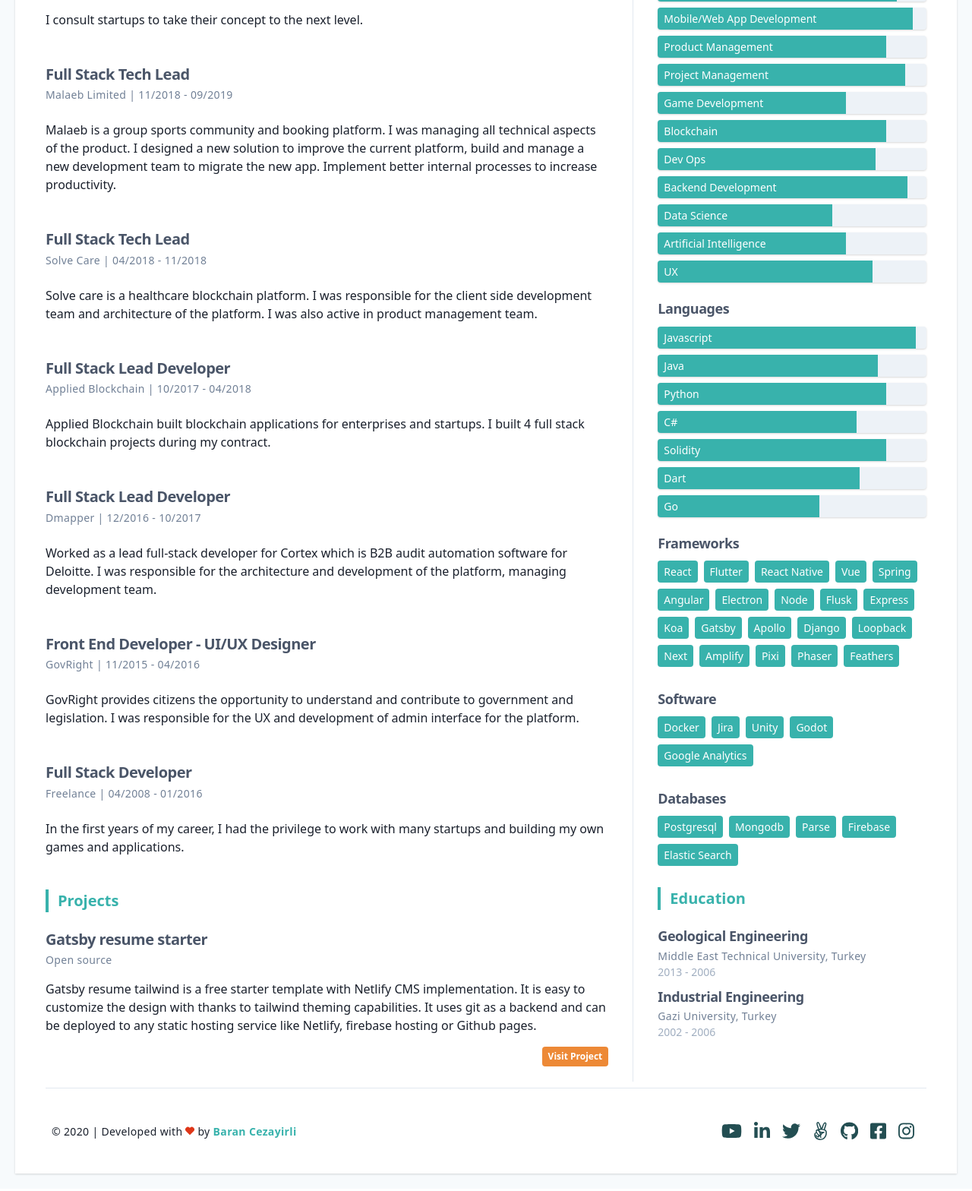
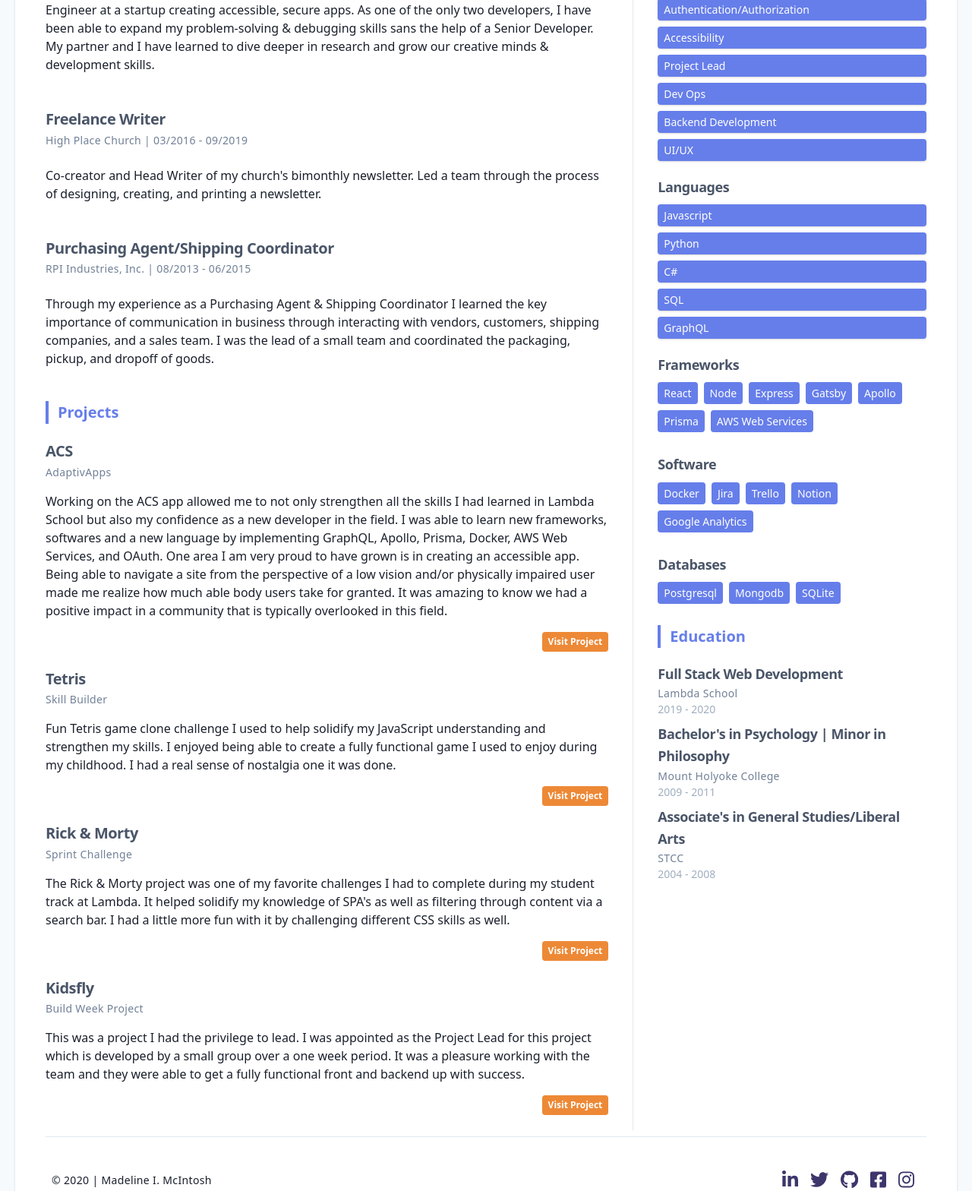
Before and after one commit to MsMaddyMac/resume, a Gatsby site: page / in a window 1280 px wide. Shown: the part 549-2117 px from the top of the page at 76% size. Built offline with nearby package versions, Linux system fonts and the light colour scheme; Gatsby itself is replaced by a stand-in of ours.

Commit message:
completes resume

```diff
--- a/data/profile.json
+++ b/data/profile.json
@@ -1,9 +1,9 @@
 {
   "contact": {
-    "phone": "+380 63 251 76 44",
-    "email": "contact@barancezayirli.com",
-    "website": "https://barancezayirli.com",
-    "location": "Kiev, Ukraine"
+    "phone": "(856)236-3400",
+    "email": "mmcintosh2k14@gmail.com",
+    "website": "https://github.com/MsMaddyMac",
+    "location": "Sicklerville, NJ"
   },
   "skills": [
     {
@@ -11,48 +11,32 @@
       "type": "percent",
       "subskills": [
         {
-          "name": "Architecture",
-          "percent": 89
+          "name": "Mobile/Web App Development",
+          "percent": 100
         },
         {
-          "name": "Mobile/Web App Development",
-          "percent": 95
+          "name": "Authentication/Authorization",
+          "percent": 100
         },
         {
-          "name": "Product Management",
-          "percent": 85
+          "name": "Accessibility",
+          "percent": 100
         },
         {
-          "name": "Project Management",
-          "percent": 92
-        },
-        {
-          "name": "Game Development",
-          "percent": 70
-        },
-        {
-          "name": "Blockchain",
-          "percent": 85
+          "name": "Project Lead",
+          "percent": 100
         },
         {
           "name": "Dev Ops",
-          "percent": 81
+          "percent": 100
         },
         {
           "name": "Backend Development",
-          "percent": 93
+          "percent": 100
         },
         {
-          "name": "Data Science",
-          "percent": 65
-        },
-        {
-          "name": "Artificial Intelligence",
-          "percent": 70
-        },
-        {
-          "name": "UX",
-          "percent": 80
+          "name": "UI/UX",
+          "percent": 100
         }
       ]
     },
@@ -62,31 +46,23 @@
       "subskills": [
         {
           "name": "Javascript",
-          "percent": 96
-        },
-        {
-          "name": "Java",
-          "percent": 82
+          "percent": 100
         },
         {
           "name": "Python",
-          "percent": 85
+          "percent": 100
         },
         {
           "name": "C#",
-          "percent": 74
+          "percent": 100
         },
         {
-          "name": "Solidity",
-          "percent": 85
+          "name": "SQL",
+          "percent": 100
         },
         {
-          "name": "Dart",
-          "percent": 75
-        },
-        {
-          "name": "Go",
-          "percent": 60
+          "name": "GraphQL",
+          "percent": 100
         }
       ]
     },
@@ -98,34 +74,10 @@
           "name": "React"
         },
         {
-          "name": "Flutter"
-        },
-        {
-          "name": "React Native"
-        },
-        {
-          "name": "Vue"
-        },
-        {
-          "name": "Spring"
-        },
-        {
-          "name": "Angular"
-        },
-        {
-          "name": "Electron"
-        },
-        {
           "name": "Node"
         },
         {
-          "name": "Flusk"
-        },
-        {
           "name": "Express"
-        },
-        {
-          "name": "Koa"
         },
         {
           "name": "Gatsby"
@@ -134,25 +86,10 @@
           "name": "Apollo"
         },
         {
-          "name": "Django"
+          "name": "Prisma"
         },
         {
-          "name": "Loopback"
-        },
-        {
-          "name": "Next"
-        },
-        {
-          "name": "Amplify"
-        },
-        {
-          "name": "Pixi"
-        },
-        {
-          "name": "Phaser"
-        },
-        {
-          "name": "Feathers"
+          "name": "AWS Web Services"
         }
       ]
     },
@@ -167,10 +104,10 @@
           "name": "Jira"
         },
         {
-          "name": "Unity"
+          "name": "Trello"
         },
         {
-          "name": "Godot"
+          "name": "Notion"
         },
         {
           "name": "Google Analytics"
@@ -188,121 +125,105 @@
           "name": "Mongodb"
         },
         {
-          "name": "Parse"
-        },
-        {
-          "name": "Firebase"
-        },
-        {
-          "name": "Elastic Search"
+          "name": "SQLite"
         }
       ]
     }
   ],
-  "summary": "Highly focused technologist with a multidisciplinary skill set honed over 10+ years in the IT industry. I strive to build great products and can take an initial idea, tackle it from multiple angles and take it from something great to something incredible. With 10+ years of experience in various industries, I help tech startups from idea phase to high volumes. I design and build scalable solutions, implement internal processes that fit your organization, build teams that produce results.",
+  "summary": "Although I am a Junior Engineer, I have come a long way since starting this journey. By attending Lambda School, I was equipped with the basic knowledge of what it takes to be a strong, competitive developer in this field. That knowledge coupled with my passion and skill to learn new things and learn them quickly has allowed me to expand my skill set exponentially.",
   "education": [
     {
-      "institution": "Middle East Technical University, Turkey",
-      "degree": "Geological Engineering",
-      "start": "2013",
-      "end": "2006"
+      "institution": "Lambda School",
+      "degree": "Full Stack Web Development",
+      "start": "2019",
+      "end": "2020"
     },
     {
-      "institution": "Gazi University, Turkey",
-      "degree": "Industrial Engineering",
-      "start": "2002",
-      "end": "2006"
+      "institution": "Mount Holyoke College",
+      "degree": "Bachelor's in Psychology | Minor in Philosophy",
+      "start": "2009",
+      "end": "2011"
+    },
+    {
+      "institution": "STCC",
+      "degree": "Associate's in General Studies/Liberal Arts",
+      "start": "2004",
+      "end": "2008"
     }
   ],
   "experience": [
     {
-      "role": "Consultant",
-      "company": "Baran Cezayirli Consulting",
-      "description": "I consult startups to take their concept to the next level.",
-      "start": "08/2018",
-      "end": ""
+      "role": "Engineer I",
+      "company": "AdaptivApps",
+      "description": "Engineer at a startup creating accessible, secure apps. As one of the only two developers, I have been able to expand my problem-solving & debugging skills sans the help of a Senior Developer. My partner and I have learned to dive deeper in research and grow our creative minds & development skills.",
+      "start": "01/2020",
+      "end": "Present"
     },
+
     {
-      "role": "Full Stack Tech Lead",
-      "company": "Malaeb Limited",
-      "description": "Malaeb is a group sports community and booking platform. I was managing all technical aspects of the product. I designed a new solution to improve the current platform, build and manage a new development team to migrate the new app. Implement better internal processes to increase productivity.",
-      "start": "11/2018",
+      "role": "Freelance Writer",
+      "company": "High Place Church",
+      "description": "Co-creator and Head Writer of my church's bimonthly newsletter. Led a team through the process of designing, creating, and printing a newsletter.",
+      "start": "03/2016",
       "end": "09/2019"
     },
+
     {
-      "role": "Full Stack Tech Lead",
-      "company": "Solve Care",
-      "description": "Solve care is a healthcare blockchain platform. I was responsible for the client side development team and architecture of the platform. I was also active in product management team.",
-      "start": "04/2018",
-      "end": "11/2018"
-    },
-    {
-      "role": "Full Stack Lead Developer",
-      "company": "Applied Blockchain",
-      "description": "Applied Blockchain built blockchain applications for enterprises and startups. I built 4 full stack blockchain projects during my contract.",
-      "start": "10/2017",
-      "end": "04/2018"
-    },
-    {
-      "role": "Full Stack Lead Developer",
-      "company": "Dmapper",
-      "description": "Worked as a lead full-stack developer for Cortex which is B2B audit automation software for Deloitte. I was responsible for the architecture and development of the platform, managing development team.",
-      "start": "12/2016",
-      "end": "10/2017"
-    },
-    {
-      "role": "Front End Developer - UI/UX Designer",
-      "company": "GovRight",
-      "description": "GovRight provides citizens the opportunity to understand and contribute to government and legislation. I was responsible for the UX and development of admin interface for the platform.",
-      "start": "11/2015",
-      "end": "04/2016"
-    },
-    {
-      "role": "Full Stack Developer",
-      "company": "Freelance",
-      "description": "In the first years of my career, I had the privilege to work with many startups and building my own games and applications.",
-      "start": "04/2008",
-      "end": "01/2016"
+      "role": "Purchasing Agent/Shipping Coordinator",
+      "company": "RPI Industries, Inc.",
+      "description": "Through my experience as a Purchasing Agent & Shipping Coordinator I learned the key importance of communication in business through interacting with vendors, customers, shipping companies, and a sales team. I was the lead of a small team and coordinated the packaging, pickup, and dropoff of goods.",
+      "start": "08/2013",
+      "end": "06/2015"
     }
   ],
   "social": [
     {
-      "service": "youtube",
-      "url": "https://www.youtube.com/channel/UCczRc31u_YXNiSpYKxQU_Ug"
-    },
-    {
       "service": "linkedin",
-      "url": "https://www.linkedin.com/in/barancezayirli"
+      "url": "https://linkedin.com/in/madeline-i-mcintosh-787b3656"
     },
     {
       "service": "twitter",
-      "url": "https://twitter.com/barancezayirli"
-    },
-    {
-      "service": "angellist",
-      "url": "https://angel.co/baran-cezayirli"
+      "url": "https://twitter.com/MsMaddy_Mac"
     },
     {
       "service": "github",
-      "url": "https://github.com/barancezayirli"
+      "url": "https://github.com/MsMaddyMac"
     },
     {
       "service": "facebook",
-      "url": "https://www.facebook.com/barancezayirli"
+      "url": "https://www.facebook.com/madeline.lopez.796"
     },
     {
       "service": "instagram",
-      "url": "https://www.instagram.com/barancezayirli"
+      "url": "https://www.instagram.com/maddycakes.custom.designs"
     }
   ],
-  "role": "Technologist",
+  "role": "Software Engineer",
   "projects": [
     {
-      "name": "Gatsby resume starter",
-      "company": "Open source",
-      "description": "Gatsby resume tailwind is a free starter template with  Netlify CMS implementation. It is easy to customize the design with thanks to tailwind theming capabilities. It uses git as a backend and can be deployed to any static hosting service like Netlify, firebase hosting or Github pages.",
-      "link": "https://github.com/barancezayirli/gatsby-resume-tailwind"
+      "name": "ACS",
+      "company": "AdaptivApps",
+      "description": "Working on the ACS app allowed me to not only strengthen all the skills I had learned in Lambda School but also my confidence as a new developer in the field. I was able to learn new frameworks, softwares and a new language by implementing GraphQL, Apollo, Prisma, Docker, AWS Web Services, and OAuth. One area I am very proud to have grown is in creating an accessible app. Being able to navigate a site from the perspective of a low vision and/or physically impaired user made me realize how much able body users take for granted. It was amazing to know we had a positive impact in a community that is typically overlooked in this field.",
+      "link": "https://app.angelcityalliance.org"
+    },
+    {
+      "name": "Tetris",
+      "company": "Skill Builder",
+      "description": "Fun Tetris game clone challenge I used to help solidify my JavaScript understanding and strengthen my skills. I enjoyed being able to create a fully functional game I used to enjoy during my childhood. I had a real sense of nostalgia one it was done.",
+      "link": "https://tetris-nine-henna.now.sh"
+    },
+    {
+      "name": "Rick & Morty",
+      "company": "Sprint Challenge",
+      "description": "The Rick & Morty project was one of my favorite challenges I had to complete during my student track at Lambda. It helped solidify my knowledge of SPA's as well as filtering through content via a search bar. I had a little more fun with it by challenging different CSS skills as well.",
+      "link": "https://sprint-challenge-single-page-apps-steel-kappa.now.sh"
+    },
+    {
+      "name": "Kidsfly",
+      "company": "Build Week Project",
+      "description": "This was a project I had the privilege to lead. I was appointed as the Project Lead for this project which is developed by a small group over a one week period. It was a pleasure working with the team and they were able to get a fully functional front and backend up with success.",
+      "link": "https://kidsfly2020.netlify.app/"
     }
   ],
-  "fullname": "Baran Cezayirli"
+  "fullname": "Madeline I. McIntosh"
 }
--- a/gatsby-config.js
+++ b/gatsby-config.js
@@ -6,22 +6,21 @@
 
 module.exports = {
   siteMetadata: {
-    title: `Baran Cezayirli | Technologist`,
-    author: `Baran Cezayirli`,
+    title: `Madeline I. McIntosh | Software Engineer`,
+    author: `Madeline I. McIntosh`,
     description: `With 10+ years of experience in various industries, I help tech
               startups from idea phase to high volumes. I design and build
               scalable solutions, implement internal processes that fit your
               organization, build teams that produce results.`,
-    siteUrl: `https://barancezayirli.com/`,
     social: {
-      twitter: `barancezayirli`,
+      twitter: `MsMaddy_Mac`,
     },
   },
   plugins: [
     {
       resolve: `gatsby-plugin-manifest`,
       options: {
-        name: `Baran Cezayirli | Technologist`,
+        name: `Madeline I. McIntosh | Software Engineer`,
         short_name: `CV`,
         start_url: `/`,
         background_color: `#f7f0eb`,
--- a/src/components/contact.js
+++ b/src/components/contact.js
@@ -32,7 +32,7 @@
           rel="noopener noreferrer"
           title="website"
         >
-          Personal Site
+          Github Repos
         </a>
       </>
     )}
--- a/src/components/footer.js
+++ b/src/components/footer.js
@@ -6,23 +6,23 @@
   <footer className="py-6 mx-auto items-center justify-between md:flex">
     <div className="items-center flex tracking-wide mb-5 md:mb-0 justify-center text-sm ml-2">
       <span className="inline-block mr-1">
-        © {new Date().getFullYear()} | Developed with
+        © {new Date().getFullYear()} | Madeline I. McIntosh
       </span>
-      <span className="inline-block mr-1">
+      {/* <span className="inline-block mr-1">
         <HeartIcon
           className="h-3 w-3 fill-current"
           style={{ color: '#de3618' }}
         />
       </span>
-      <span className="inline-block mr-1">by</span>
-      <a
+      <span className="inline-block mr-1">by</span> */}
+      {/* <a
         className="text-primary-500 hover:text-primary-700 font-bold"
         href="https://barancezayirli.com"
         target="_blank"
         rel="noopener noreferrer"
       >
-        Baran Cezayirli
-      </a>
+        Madeline
+      </a> */}
     </div>
     {social && (
       <div className="flex items-center justify-center ml-2">
--- a/src/components/summary.js
+++ b/src/components/summary.js
@@ -4,8 +4,8 @@
   <section className="py-5 border-b border-neutral-300 lg:flex items-center">
     <div className="my-5">
       <img
-        className="rounded-full mx-auto w-32 lg:w-full xl:w-4/5"
-        src="./profile.jpg"
+        className="rounded-full mx-auto w-32 lg:w-full xl:w-5/5"
+        src="./maddy.png"
         alt="profile"
       />
     </div>
--- a/static/admin/config.yml
+++ b/static/admin/config.yml
@@ -1,6 +1,6 @@
 backend:
   name: github
-  repo: barancezayirli/gatsby-starter-resume-cms #TODO replace this with your own repo
+  repo: MsMaddyMac/resume
 
 media_folder: static/assets
 public_folder: assets
--- a/tailwind.config.js
+++ b/tailwind.config.js
@@ -3,7 +3,7 @@
 module.exports = {
   theme: {
     colors: {
-      primary: colors.teal,
+      primary: colors.indigo,
       secondary: colors.orange,
       neutral: colors.gray,
       white: '#FFF',
```
Also changed, not shown: static/maddy.png (added).
